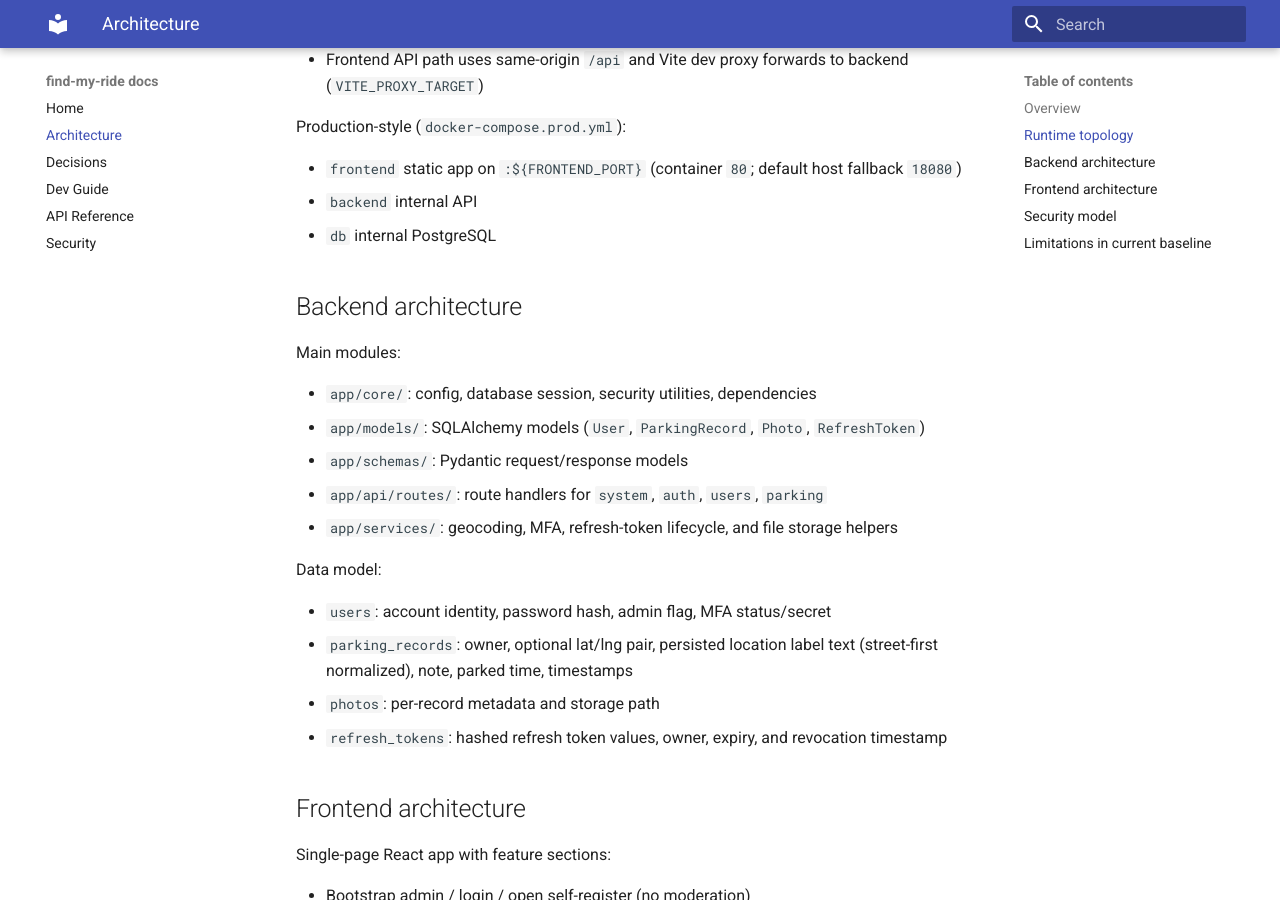
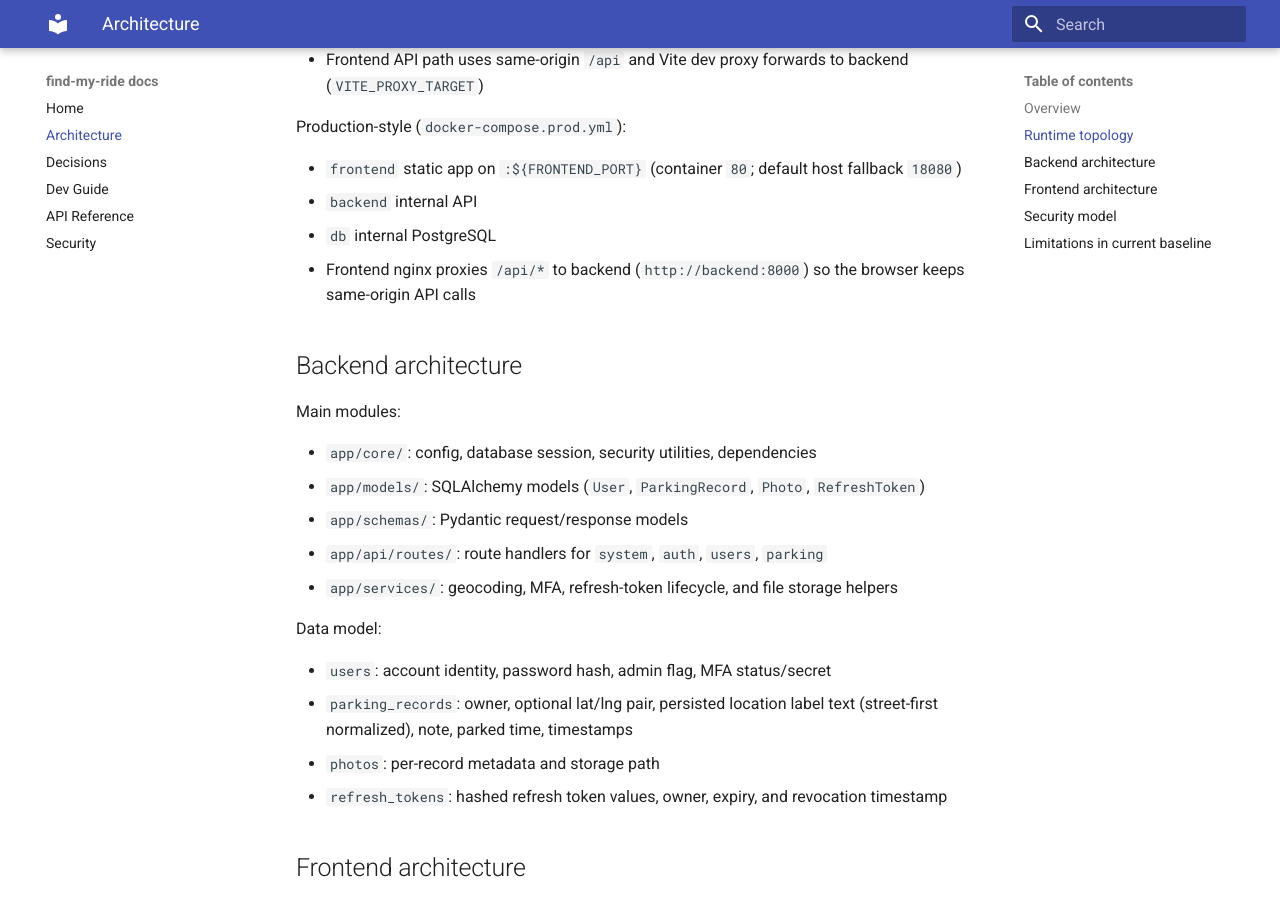
Before and after one commit to niels-emmer/find-my-ride, an MkDocs documentation site: the page built from docs/architecture.md, in a window 1280 px wide and 900 px high, scrolled down 593 px. Built offline with MkDocs 1.6.1 and Material for MkDocs 9.7.7, drawn with Linux system fonts in a browser that asks for light colours.

Commit message:
fix(prod): proxy /api through frontend nginx to backend
Resolve production startup failures where frontend requests to /api/system/status were served index.html and failed JSON parsing.

Changes:

- add /api reverse proxy in frontend/nginx.conf to backend:8000

- set client_max_body_size 16m for upload headroom

- add test-infra target with scripts/test-nginx-conf.sh

- document prod API proxy behavior in README and docs

```diff
--- a/docs/architecture.md
+++ b/docs/architecture.md
@@ -24,6 +24,7 @@ Production-style (`docker-compose.prod.yml`):
 - `frontend` static app on `:${FRONTEND_PORT}` (container `80`; default host fallback `18080`)
 - `backend` internal API
 - `db` internal PostgreSQL
+- Frontend nginx proxies `/api/*` to backend (`http://backend:8000`) so the browser keeps same-origin API calls
 
 ## Backend architecture
 
```
Also changed, not shown: README.md (+1 -0 lines), docs/dev-guide.md (+1 -0 lines), 3 other files.
